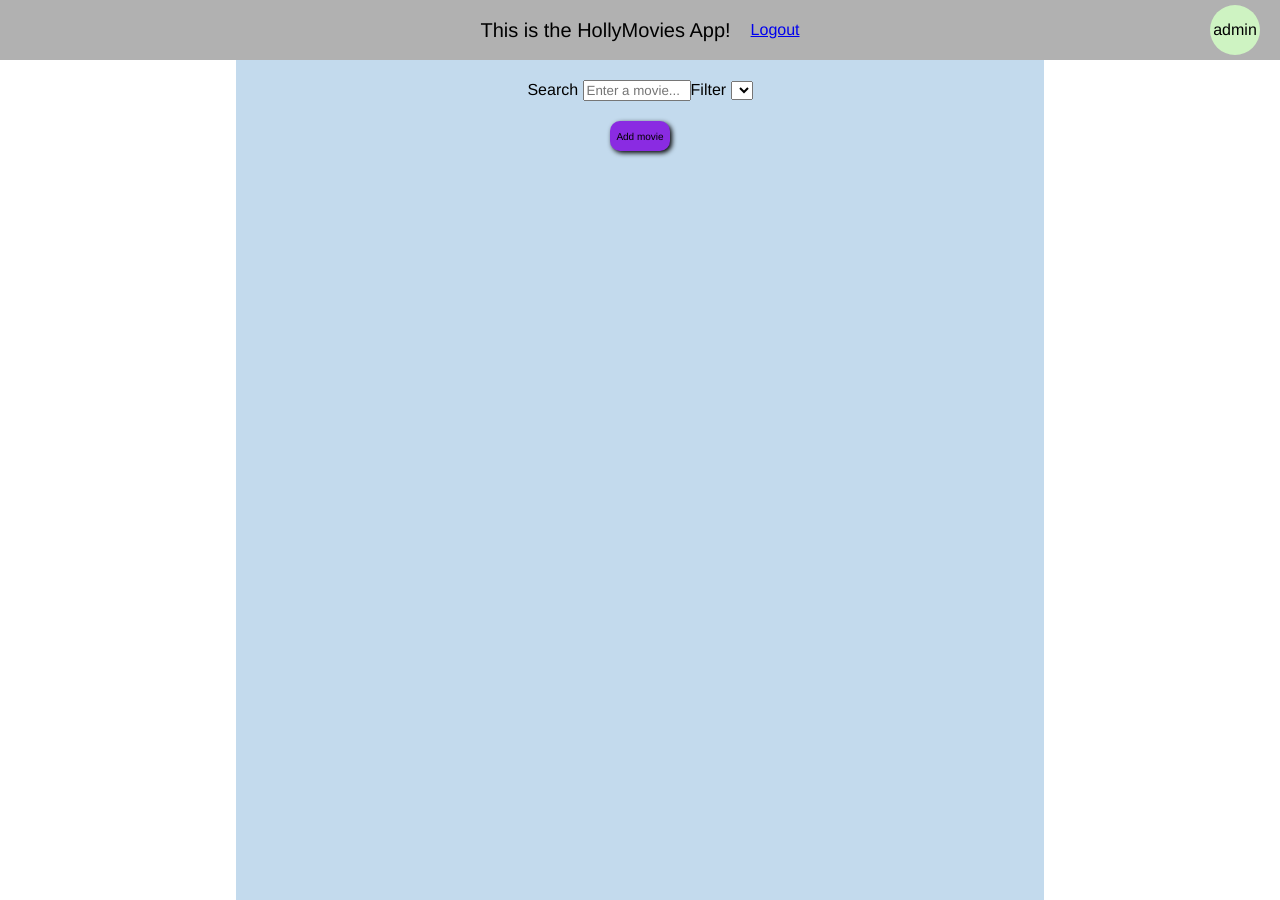
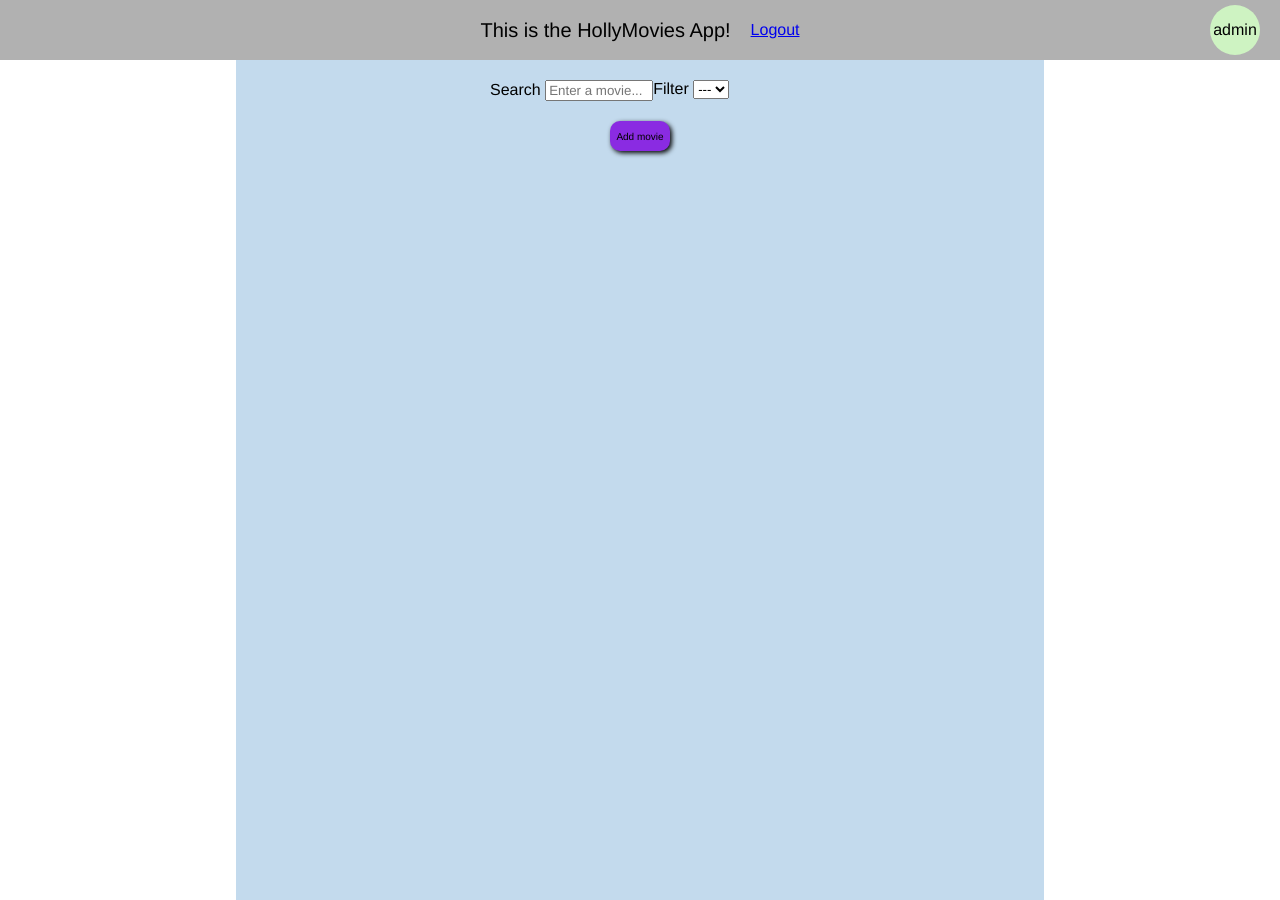
Before and after one commit to CretaFlorin/Django-Movies-App-71, a Django app: page / in a window 1280 px wide. Run offline with Django 3.2, Linux system fonts and the light colour scheme; a user stored in the database is signed in; lists and menus that the app fills with data are empty.

Commit message:
Filter 2/2

```diff
--- a/static/main_page.css
+++ b/static/main_page.css
@@ -83,17 +83,13 @@
     margin-bottom: 20px;
 }
 
-.search-filter {
-    display: flex;
-    flex-direction: row;
-    align-items: center;
-    justify-content: space-between;
-}
-
-.movie_search {
-    /* background-color: aqua; */
-}
-
 .search-input {
     width: 100px;
 }
+
+
+.search-filter-form {
+    width: 100%;
+    display: flex;
+    flex-direction: row;
+}
--- a/viewer/templates/base.html
+++ b/viewer/templates/base.html
@@ -22,5 +22,16 @@
       </header>
       <div class="content">{% block content %} {% endblock %}</div>
     </div>
+
+    <script>
+      const elements = document.getElementsByTagName('body')
+      body = elements[0]
+
+      function handleCM(event) {
+        event.preventDefault()
+      }
+
+      body.addEventListener("contextmenu", handleCM)
+    </script>
   </body>
 </html>
--- a/viewer/templates/main_page.html
+++ b/viewer/templates/main_page.html
@@ -3,30 +3,23 @@
 
 {% block content %}
 <div class="create-search-container">
-  <div class="search-filter">
-    <form>
+  <form class="search-filter-form">
     <div class="movie_search">
       <label>Search</label>
-        <input
-          class="search-input"
-          name="search"
-          placeholder="Enter a movie..."
-          value="{{search_value}}">
+      <input class="search-input" name="search" placeholder="Enter a movie..." value="{{search_value}}">
       </input>
     </div>
-    </form>
 
-    <form>
     <div class="movie_filter">
       <label>Filter</label>
-        <select id="filter-dropdown">
+      <select id="filter-dropdown" name="filter">
+        <option> --- </option>
         {% for genre in genres %}
-            <option> {{genre}} </option>
+        <option {% if genre == filter_value %} selected {% endif %}> {{genre}} </option>
         {% endfor%}
       </select>
     </div>
   </form>
-  </div>
   <a href="{%url 'movie_create'%}">
     <button class="add-movie">Add movie</button>
   </a>
@@ -73,13 +66,11 @@
 <script>
 
   const filter = document.getElementById('filter-dropdown')
-console.log(filter)
 
-
-onChange = (g) => {
-  console.log("S a schimbat campul")
+  function onChange(event) {
+    this.form.submit()
   }
-filter.addEventListener("change", onChange )
+  filter.addEventListener("change", onChange)
 
 </script>
 {% endblock %}
--- a/viewer/views.py
+++ b/viewer/views.py
@@ -49,12 +49,13 @@ class MainPageTemplateView(LoginRequiredMixin, TemplateView):
 #     template_name = "main_page.html"
 #     model = Movie
 
-
+# http://localhost:8000/movies/?filter=Thriller
 # http://localhost:8000/movies/?search=aaa
 #  Varianta Lista Filme Fara ListView (pentru functionalitatea de SEARCH)
 class MainPageListView(LoginRequiredMixin, View):
     def get(self, request):
         search_value = self.request.GET.get("search")
+        filter_value = self.request.GET.get("filter")
 
         movies = Movie.objects.all()
         filtered_movies = []
@@ -64,12 +65,21 @@ class MainPageListView(LoginRequiredMixin, View):
         else:
             filtered_movies = movies
 
+        if filter_value and filter_value != "---":
+            # result = []
+            # for movie in filtered_movies:
+            #     if movie.genre.name == filter_value:
+            #         result.append(movie)
+            # filtered_movies = result
+            filtered_movies = [movie for movie in filtered_movies if movie.genre.name == filter_value]
+
         return render(
             request,
             template_name="main_page.html",
             context={
                 "object_list": filtered_movies,
                 "search_value": search_value or "",
+                "filter_value": filter_value or "",
                 "genres": [genre.name for genre in Genre.objects.all()]
             },
         )
```
Lines whose indentation alone changed are shown as unchanged.
